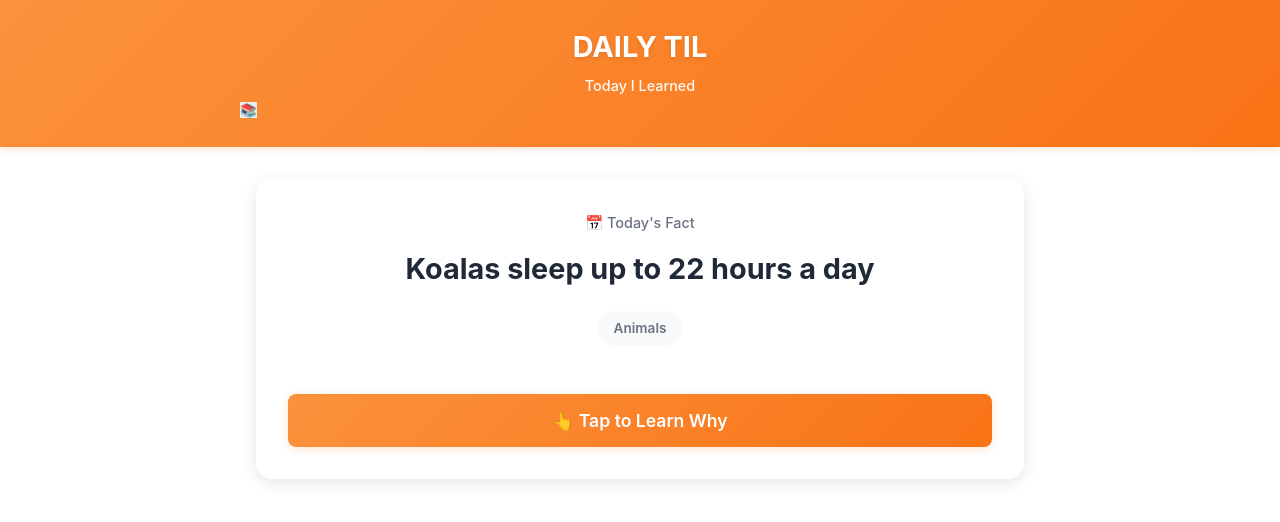
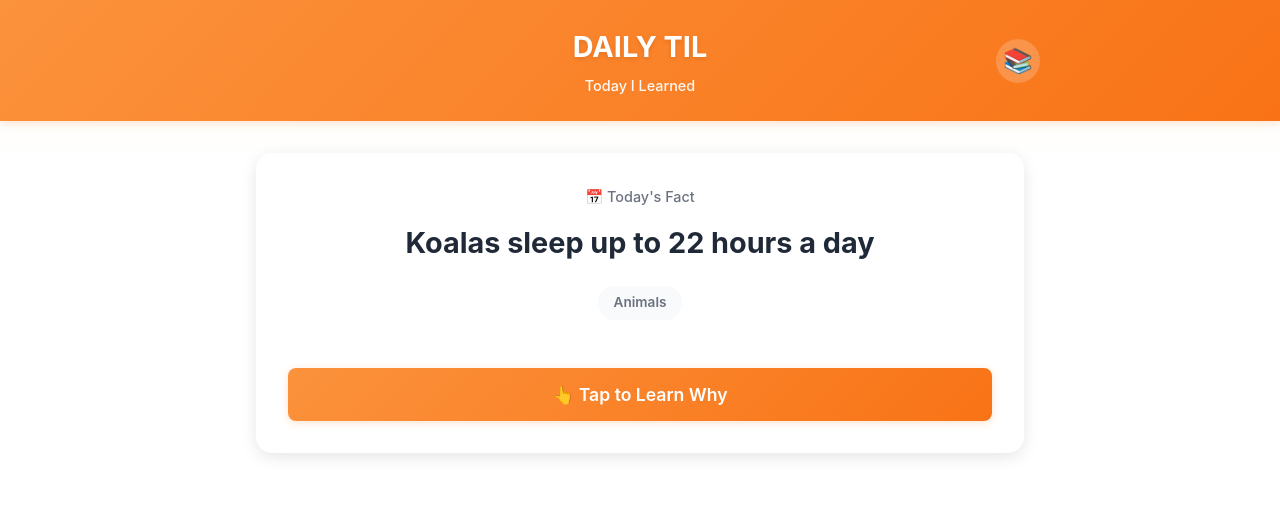
Before and after one commit to djcastelino/daily-til, a React (Vite) app: page / in a window 1280 px wide. Shown: the top 522 px of the page. Built offline with nearby package versions, Linux system fonts and the light colour scheme.

Commit message:
Fix: Add CSS for Archive button visibility in header

```diff
--- a/src/components/Header.css
+++ b/src/components/Header.css
@@ -8,10 +8,42 @@
 .header-content {
   max-width: 800px;
   margin: 0 auto;
+  display: flex;
+  justify-content: space-between;
+  align-items: center;
+  position: relative;
 }
 
 .header-center {
   text-align: center;
+  flex: 1;
+}
+
+.header-right {
+  position: absolute;
+  right: 0;
+  top: 50%;
+  transform: translateY(-50%);
+}
+
+.header-icon-btn {
+  background: rgba(255, 255, 255, 0.2);
+  border: none;
+  color: white;
+  font-size: 1.5rem;
+  width: 44px;
+  height: 44px;
+  border-radius: 50%;
+  cursor: pointer;
+  transition: background 0.2s ease;
+  display: flex;
+  align-items: center;
+  justify-content: center;
+  backdrop-filter: blur(10px);
+}
+
+.header-icon-btn:hover {
+  background: rgba(255, 255, 255, 0.3);
 }
 
 .title {
```
